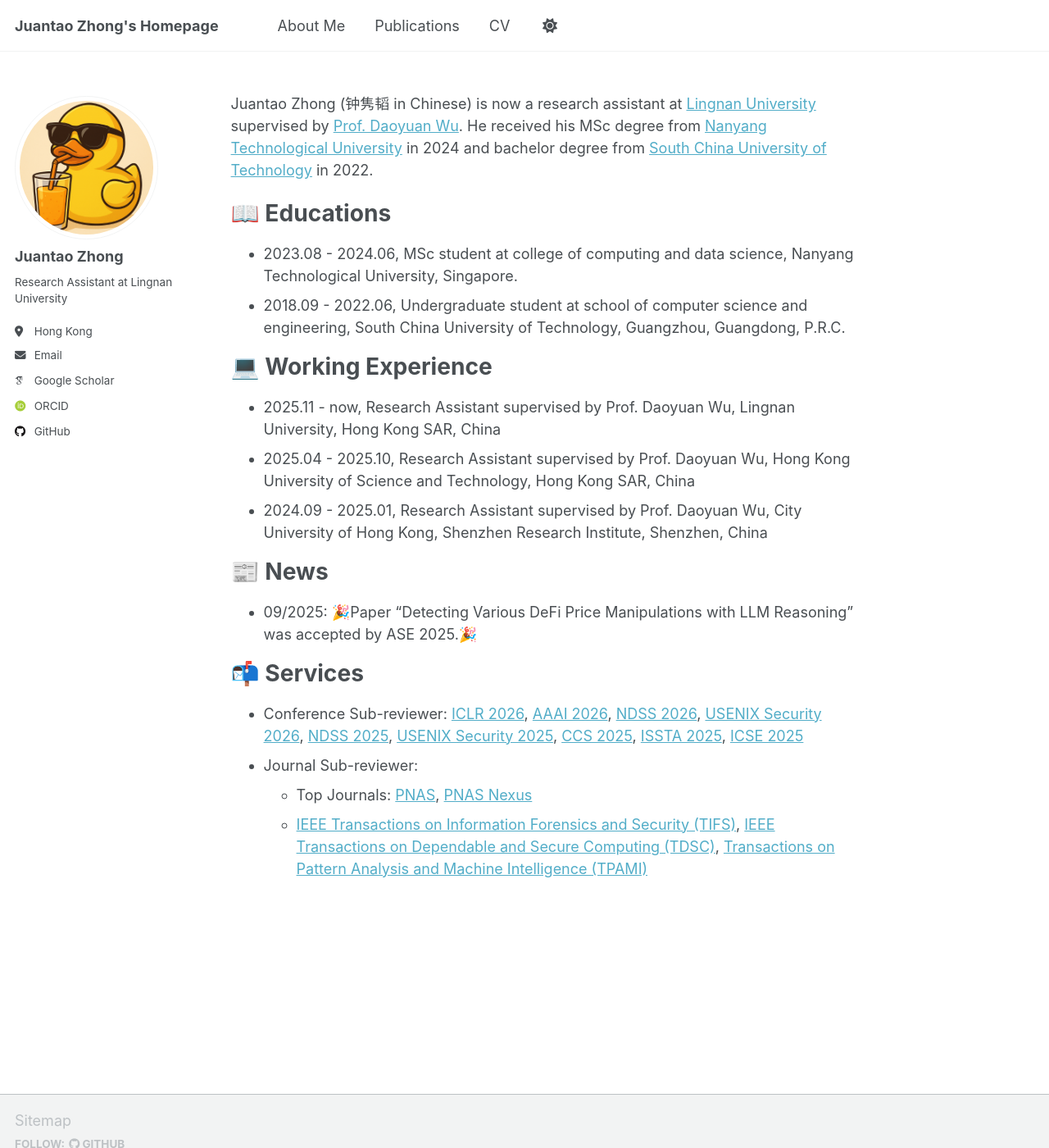
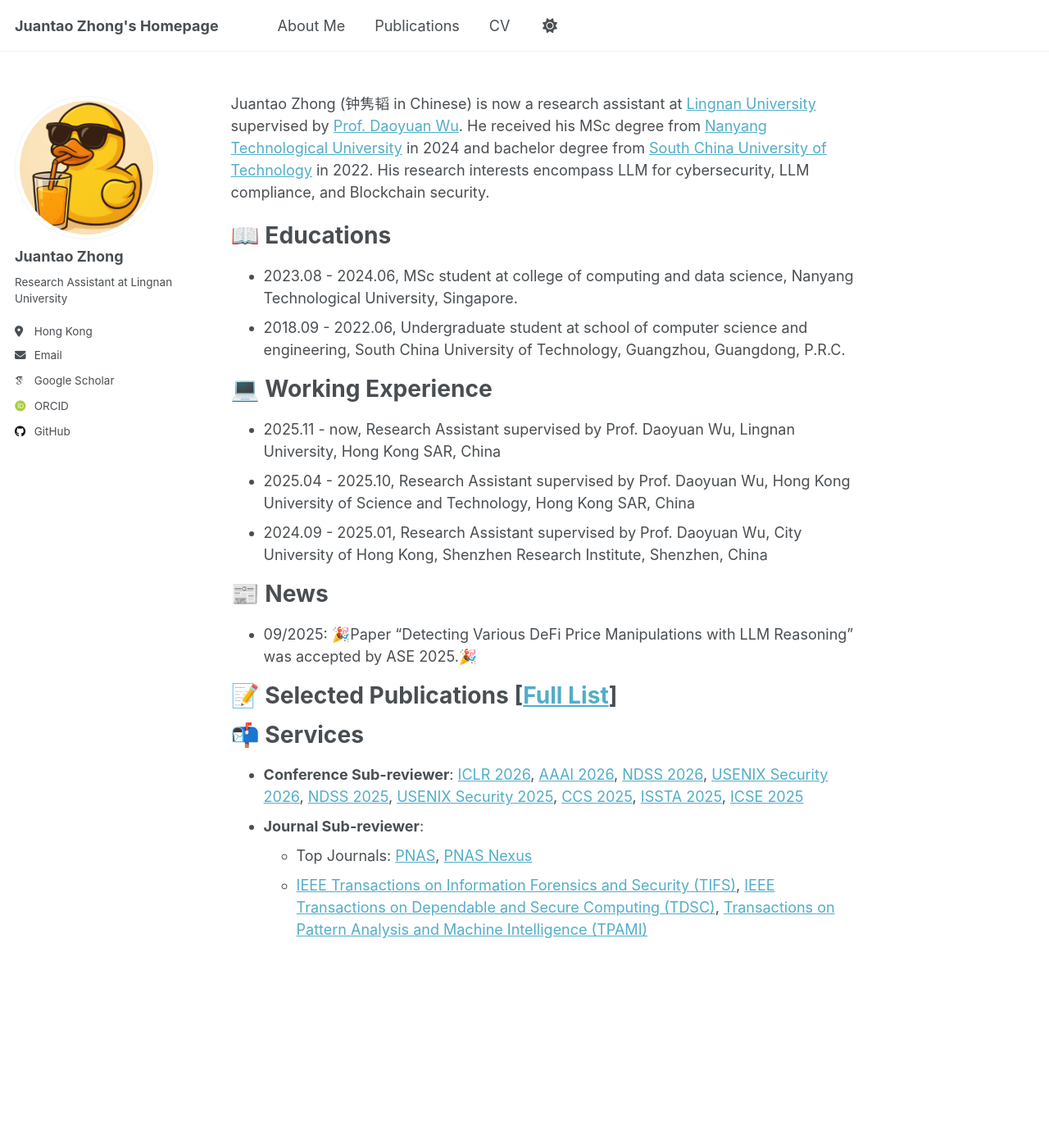
Before and after one commit to P4stry/P4stry.github.io, a Jekyll site: the page built from _pages/about.md, in a window 1280 px wide and 1400 px high. Shown: the whole window at 82% size. Built offline with Jekyll 4.4.1, drawn with Linux system fonts in a browser that asks for light colours; some web fonts are replaced; a script that is not in the unit is left out.

Commit message:
Update about

```diff
--- a/_pages/about.md
+++ b/_pages/about.md
@@ -7,7 +7,7 @@ redirect_from:
   - /about.html
 ---
 
-Juantao Zhong (钟隽韬 in Chinese) is now a research assistant at [Lingnan University](https://www.ln.edu.hk) supervised by [Prof. Daoyuan Wu](https://daoyuan14.github.io/#arXiv2403-2). He received his MSc degree from [Nanyang Technological University](https://www.ntu.edu.sg) in 2024 and bachelor degree from [South China University of Technology](https://www.scut.edu.cn) in 2022.
+Juantao Zhong (钟隽韬 in Chinese) is now a research assistant at [Lingnan University](https://www.ln.edu.hk) supervised by [Prof. Daoyuan Wu](https://daoyuan14.github.io/#arXiv2403-2). He received his MSc degree from [Nanyang Technological University](https://www.ntu.edu.sg) in 2024 and bachelor degree from [South China University of Technology](https://www.scut.edu.cn) in 2022. His research interests encompass LLM for cybersecurity, LLM compliance, and Blockchain security.
 
 📖 Educations
 ======
@@ -27,9 +27,14 @@ Juantao Zhong (钟隽韬 in Chinese) is now a research assistant at [Lingnan Uni
 
 - 09/2025: 🎉Paper "Detecting Various DeFi Price Manipulations with LLM Reasoning" was accepted by ASE 2025.🎉
 
+📝 Selected Publications [[Full List](/publications/)]
+======
+
+
+
 📬 Services
 ======
-- Conference Sub-reviewer:
+- **Conference Sub-reviewer**:
 [ICLR 2026](https://iclr.cc/Conferences/2026/CallForPapers),
 [AAAI 2026](https://aaai.org/conference/aaai/aaai-26/main-technical-track-call/),
 [NDSS 2026](https://www.ndss-symposium.org/ndss2026/submissions/call-for-papers/),
@@ -39,7 +44,7 @@ Juantao Zhong (钟隽韬 in Chinese) is now a research assistant at [Lingnan Uni
 [CCS 2025](https://www.sigsac.org/ccs/CCS2025/call-for-papers/),
 [ISSTA 2025](https://conf.researchr.org/home/issta-2025),
 [ICSE 2025](https://conf.researchr.org/home/icse-2025)
-- Journal Sub-reviewer:
+- **Journal Sub-reviewer**:
   - Top Journals:
   [PNAS](https://www.pnas.org),
   [PNAS Nexus](https://academic.oup.com/pnasnexus)
```
